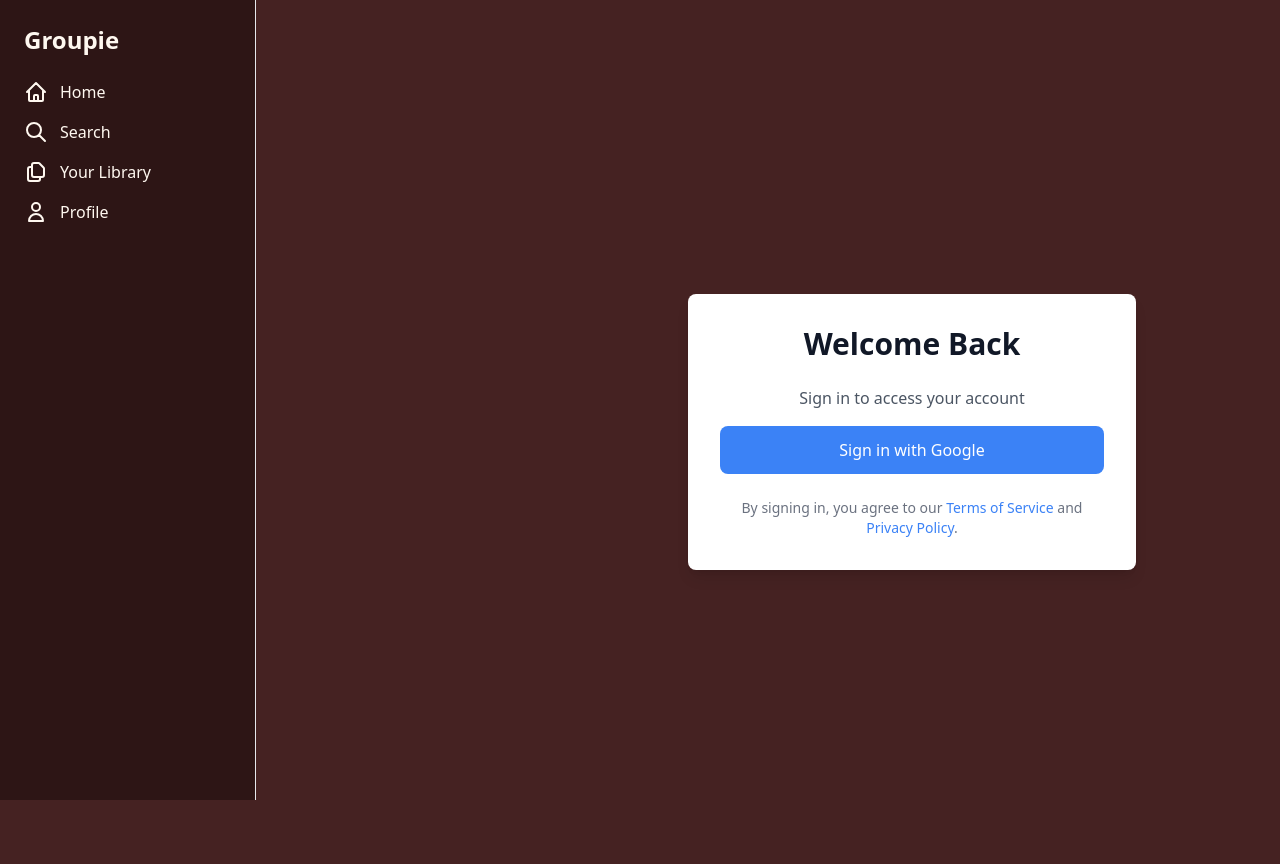
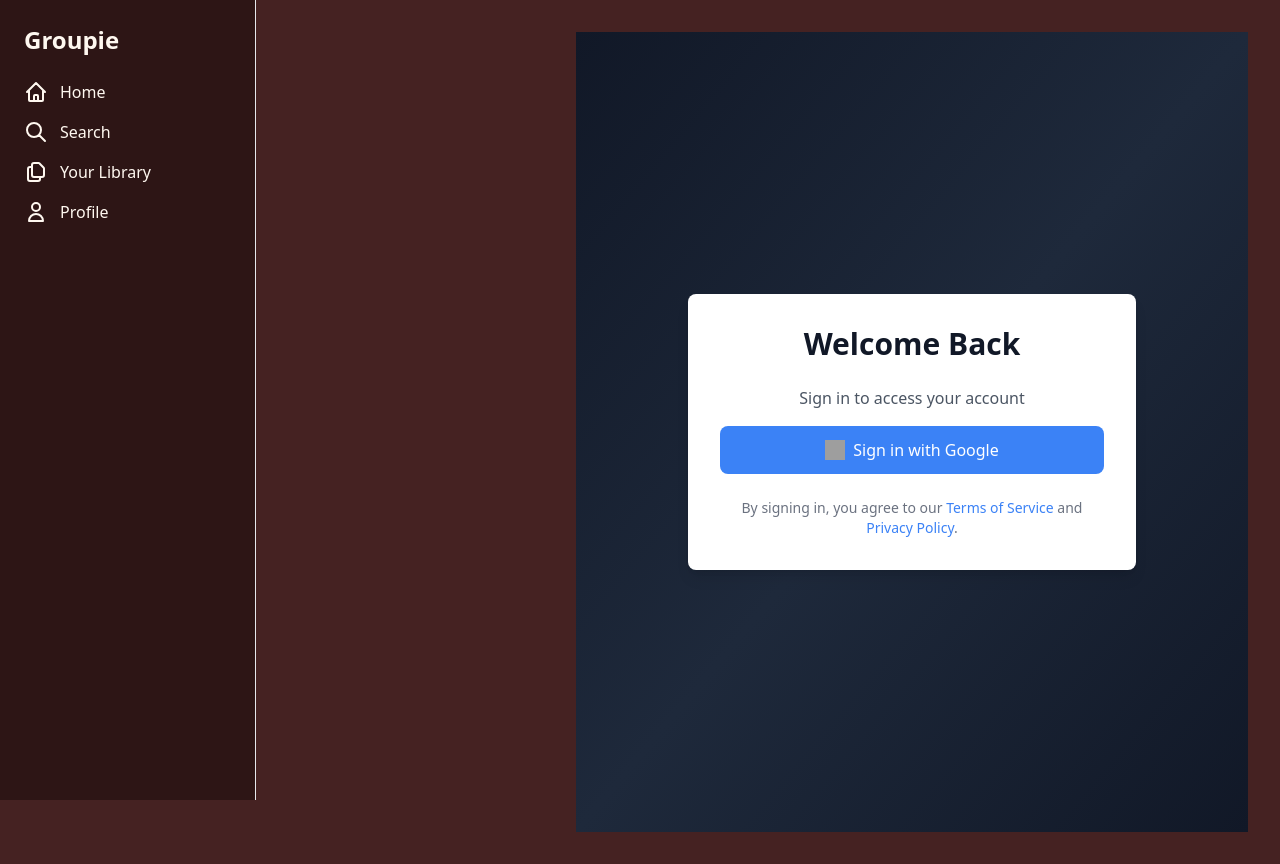
Before and after one commit to ricardoAlmeidaEtic/nextProject_23-25, a Next.js app: page /login in a window 1280 px wide. Built offline with nearby package versions, Linux system fonts and the light colour scheme; no server answers; grey boxes are pictures that could not be loaded.

Commit message:
[patch] fixed homepage,loginpage and audioslider.

```diff
--- a/src/app/homepage/page.tsx
+++ b/src/app/homepage/page.tsx
@@ -98,6 +98,13 @@ const HomepageContent = () => {
   }
 
   return (
+    //apply metada
+    <div>
+
+      <head>
+        <title>Homepage | Music Player</title>
+        <meta name="description" content="Homepage of the music player app" />
+      </head>
       <div className="min-h-screen text-white">
         {/* Main Content */}
         <div className="max-w-7xl mx-auto px-4 py-8">
@@ -149,6 +156,7 @@ const HomepageContent = () => {
           </div>
         )}
       </div>
+    </div>
   );
 };
 
--- a/src/app/login/page.tsx
+++ b/src/app/login/page.tsx
@@ -2,9 +2,9 @@
 
 import { signIn, useSession } from 'next-auth/react';
 import { useSearchParams, useRouter } from 'next/navigation';
-import { useEffect } from 'react';
+import { useEffect, Suspense } from 'react';
 
-function LoginPage() {
+function LoginPageContent() {
   const { data: session, status } = useSession();
   const searchParams = useSearchParams();
   const router = useRouter();
@@ -22,7 +22,7 @@ function LoginPage() {
   }
 
   return (
-    <div className="min-h-screen bg-gradient-to-br from-wine-900/90 via-wine-900/50 to-wine-950 flex items-center justify-center">
+    <div className="min-h-screen bg-gradient-to-br from-gray-900 via-slate-800 to-gray-900 flex items-center justify-center">
       <div className="bg-white rounded-lg shadow-lg p-8 w-full max-w-md">
         <h1 className="text-3xl font-bold text-gray-900 text-center mb-6">Welcome Back</h1>
         <p className="text-gray-600 text-center mb-4">
@@ -37,6 +37,11 @@ function LoginPage() {
           onClick={() => signIn('google')}
           className="w-full flex items-center justify-center gap-2 bg-blue-500 text-white px-4 py-3 rounded-lg hover:bg-blue-600 transition-all"
         >
+          <img
+            src="https://upload.wikimedia.org/wikipedia/commons/thumb/5/53/Google_%22G%22_Logo.svg/512px-Google_%22G%22_Logo.svg.png"
+            alt="Google Logo"
+            className="w-5 h-5"
+          />
           Sign in with Google
         </button>
         <p className="text-gray-500 text-sm text-center mt-6">
@@ -54,4 +59,10 @@ function LoginPage() {
   );
 }
 
-export default LoginPage;
+export default function LoginPage() {
+  return (
+    <Suspense fallback={<div className="min-h-screen bg-gray-900 text-white flex items-center justify-center">Loading...</div>}>
+      <LoginPageContent />
+    </Suspense>
+  );
+}
--- a/src/components/MusicPlayer/Controls/AudioSlider.tsx
+++ b/src/components/MusicPlayer/Controls/AudioSlider.tsx
@@ -49,7 +49,7 @@ import { useEffect, useRef, useState } from "react";
     value: externalValue,
     onChange,
   }) {
-    const sliderRef = useRef(null);
+    const sliderRef = useRef<HTMLDivElement>(null);
     const [region, setRegion] = useState("middle");
     const clientX = useMotionValue(0);
     const overflow = useMotionValue(0);
```
Lines whose indentation alone changed are shown as unchanged.
